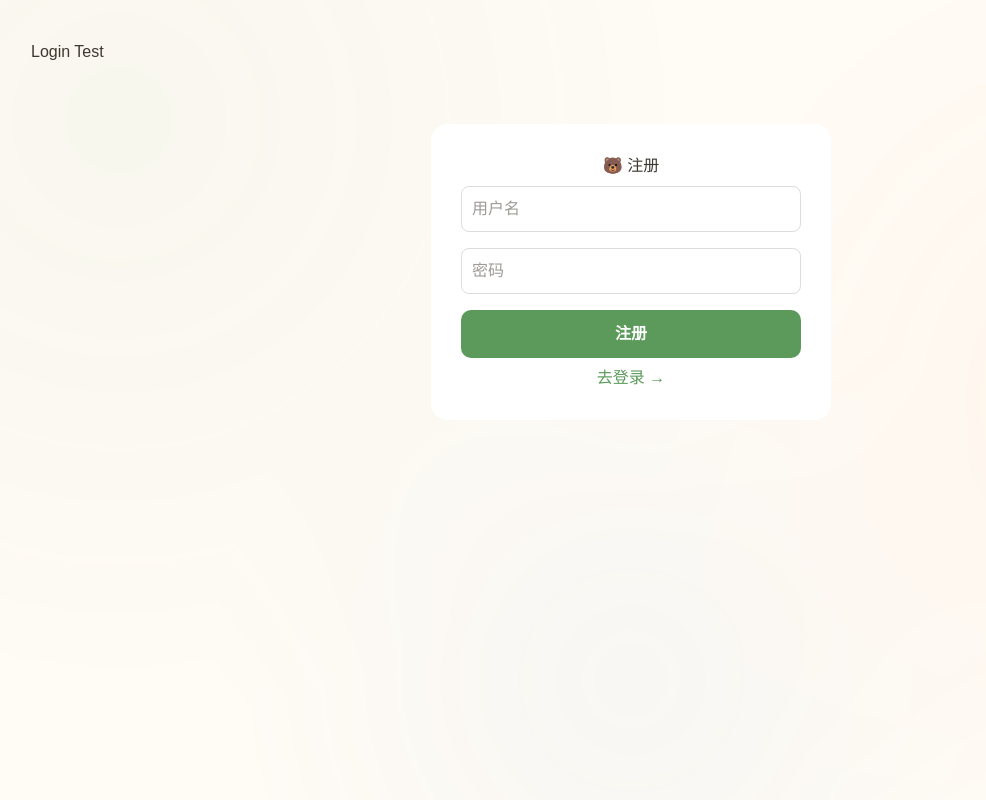
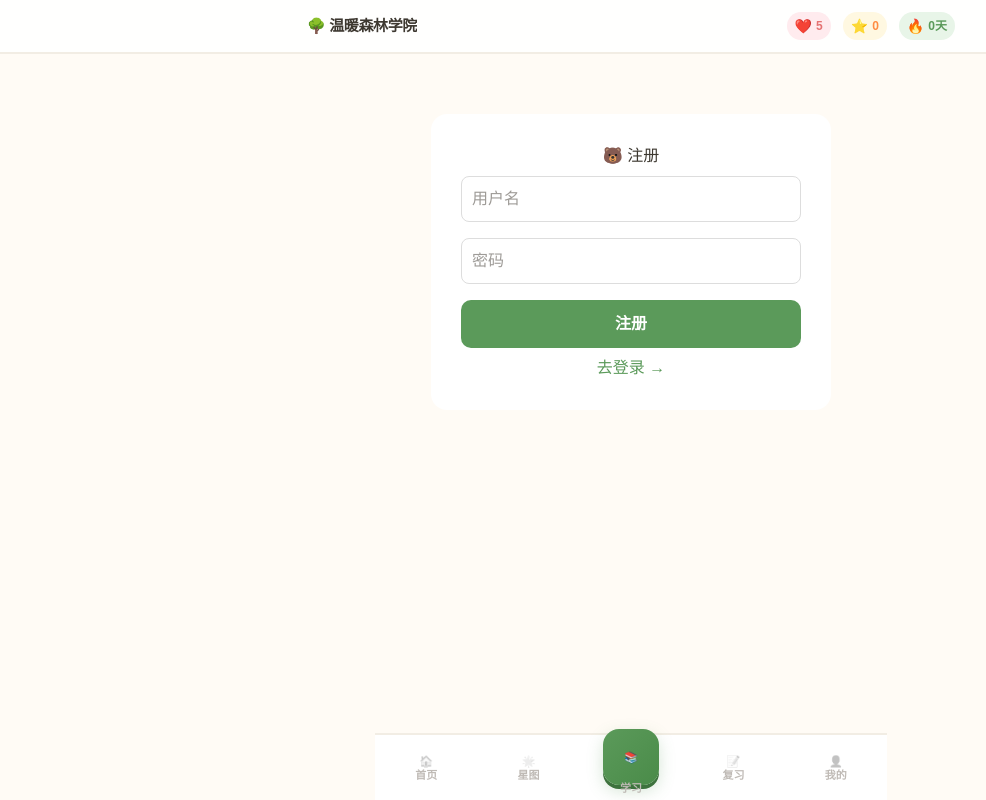
Before and after one commit to xuebao123321/new-concept-english, a React (Vite) app: page /login in a window 1280 px wide. Shown: the whole page, without its empty margins (9-995 px from the left). Built offline with nearby package versions, Linux system fonts and the light colour scheme.

Commit message:
fix: LoginPage移入AppShell 与其他页面一致

```diff
--- a/src/App.tsx
+++ b/src/App.tsx
@@ -24,8 +24,6 @@ export default function App() {
   useEffect(() => {
     if (done.current) return;
     done.current = true;
-    console.log('[App] init once');
-
     useAuthStore.getState().loadFromStorage();
     useUserStore.getState().init();
     useLessonProgressStore.getState().load();
@@ -34,8 +32,8 @@ export default function App() {
   return (
     <ErrorBoundary>
     <Routes>
-      <Route path="/login" element={<div style={{padding:40}}><h2>Login Test</h2><LoginPage /></div>} />
       <Route element={<AppShell />}>
+        <Route path="/login" element={<LoginPage />} />
         <Route path="/" element={<HomePage />} />
         <Route path="/star-map" element={<StarMapPage />} />
         <Route path="/lesson" element={<LessonSelectPage />} />
```
